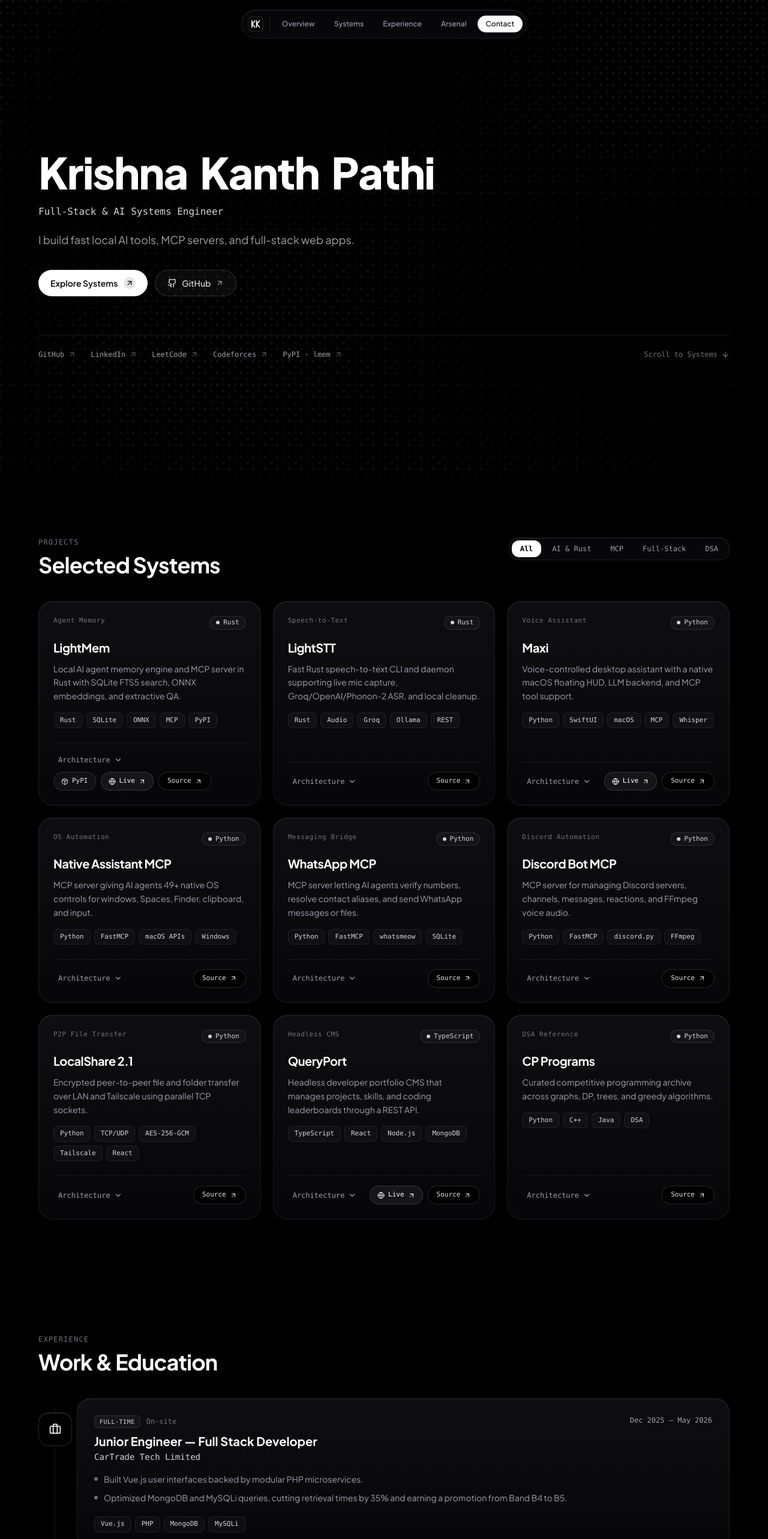
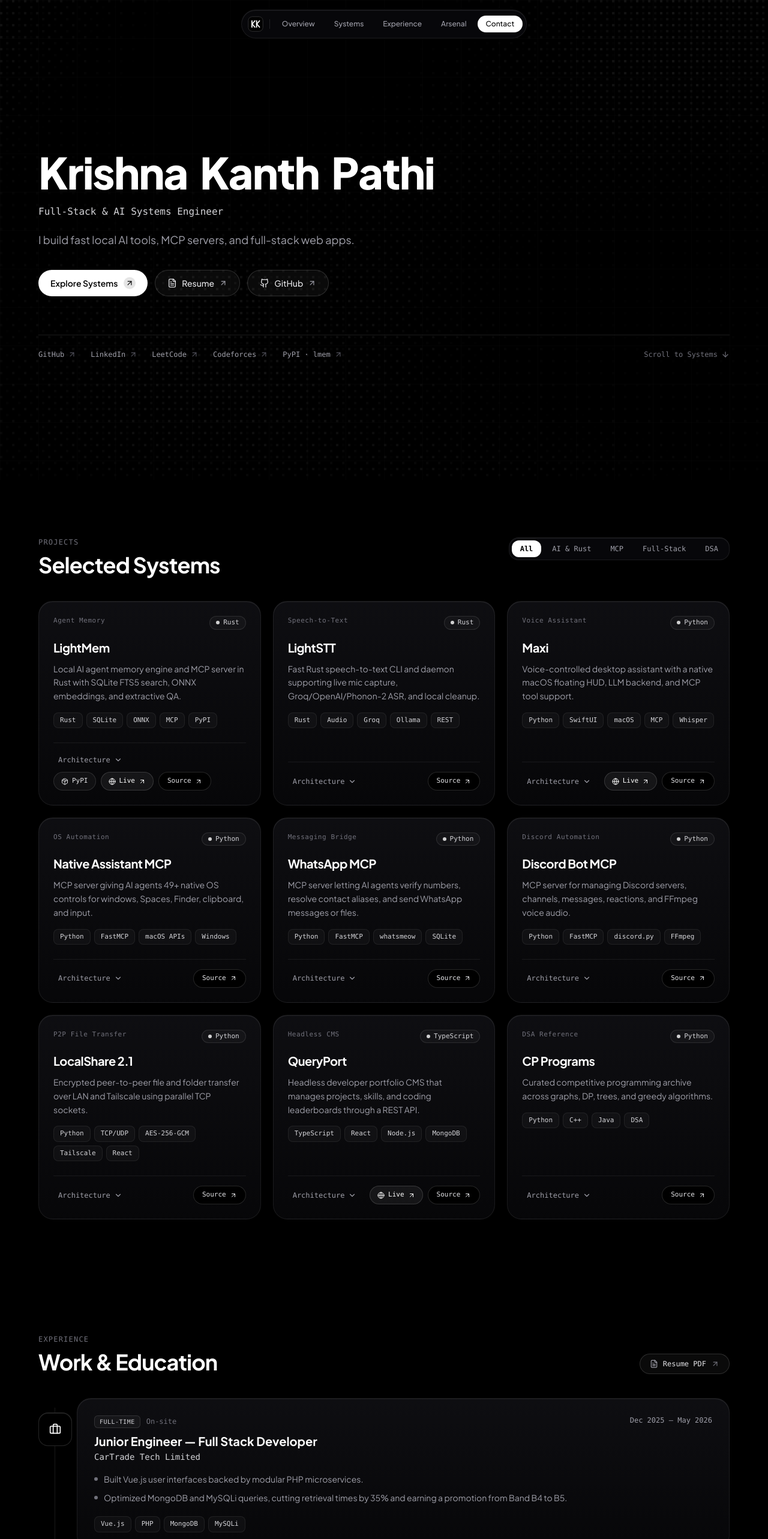
Before and after one commit to krishnakanthpathi/pathikrishnakanth, a React (Vite) app: page / in a window 1280 px wide. Shown: the top 2566 px of the page at 60% size. Built offline with nearby package versions, Linux system fonts and the light colour scheme.

Commit message:
feat: add resume PDF and Hero, Experience, and Footer links

```diff
--- a/src/components/ExperienceSection.tsx
+++ b/src/components/ExperienceSection.tsx
@@ -1,17 +1,32 @@
 import { motion } from 'framer-motion';
-import { Briefcase, GraduationCap, Terminal } from 'lucide-react';
-import { EXPERIENCE } from '../data/portfolioData';
+import { ArrowUpRight, Briefcase, FileText, GraduationCap, Terminal } from 'lucide-react';
+import { EXPERIENCE, PROFILE } from '../data/portfolioData';
 
 export function ExperienceSection() {
   return (
     <section id="experience" className="relative py-24 px-4 sm:px-6 lg:px-8">
       <div className="mx-auto w-full max-w-6xl">
-        <div className="font-mono text-xs uppercase tracking-widest text-zinc-500">
-          Experience
+        <div className="flex flex-col gap-4 sm:flex-row sm:items-end sm:justify-between">
+          <div>
+            <div className="font-mono text-xs uppercase tracking-widest text-zinc-500">
+              Experience
+            </div>
+            <h2 className="mt-2.5 text-3xl font-bold tracking-tight text-white sm:text-4xl">
+              Work & Education
+            </h2>
+          </div>
+
+          <a
+            href={PROFILE.resume}
+            target="_blank"
+            rel="noreferrer"
+            className="tactile-btn group inline-flex items-center gap-2 self-start rounded-full border border-white/15 bg-white/[0.04] px-4 py-2 font-mono text-xs text-zinc-200 hover:border-white/30 hover:bg-white/[0.08] hover:text-white transition-colors sm:self-auto"
+          >
+            <FileText className="h-3.5 w-3.5 text-zinc-400 group-hover:text-white transition-colors" />
+            <span>Resume PDF</span>
+            <ArrowUpRight className="h-3.5 w-3.5 text-zinc-500 transition-transform duration-200 group-hover:translate-x-0.5 group-hover:-translate-y-0.5 group-hover:text-white" />
+          </a>
         </div>
-        <h2 className="mt-2.5 text-3xl font-bold tracking-tight text-white sm:text-4xl">
-          Work & Education
-        </h2>
 
         <div className="relative mt-10 space-y-5 before:absolute before:left-[23px] before:top-4 before:bottom-4 before:w-px before:bg-white/10 sm:before:left-[27px]">
           {EXPERIENCE.map((item, idx) => {
--- a/src/components/Footer.tsx
+++ b/src/components/Footer.tsx
@@ -5,6 +5,7 @@ import { PROFILE } from '../data/portfolioData';
 import { MagneticButton } from './MagneticButton';
 
 const SOCIAL_LINKS = [
+  { label: 'Resume', href: PROFILE.resume },
   { label: 'GitHub', href: PROFILE.github },
   { label: 'LinkedIn', href: PROFILE.linkedin },
   { label: 'LeetCode', href: PROFILE.leetcode },
--- a/src/components/Hero.tsx
+++ b/src/components/Hero.tsx
@@ -1,5 +1,5 @@
 import { motion } from 'framer-motion';
-import { ArrowDown, ArrowUpRight, Github } from 'lucide-react';
+import { ArrowDown, ArrowUpRight, FileText, Github } from 'lucide-react';
 import { PROFILE } from '../data/portfolioData';
 import { GravityLetters } from './GravityLetters';
 import { MagneticButton } from './MagneticButton';
@@ -66,6 +66,17 @@ export function Hero({ onExploreSystems }: HeroProps) {
           </MagneticButton>
 
           <MagneticButton
+            href={PROFILE.resume}
+            target="_blank"
+            rel="noreferrer"
+            className="group inline-flex h-11 items-center gap-2 rounded-full border border-white/15 bg-white/[0.04] px-5 text-sm font-medium text-zinc-200 hover:border-white/30 hover:bg-white/[0.08] hover:text-white transition-colors"
+          >
+            <FileText className="h-4 w-4" />
+            <span>Resume</span>
+            <ArrowUpRight className="h-3.5 w-3.5 text-zinc-400 transition-transform duration-200 group-hover:translate-x-0.5 group-hover:-translate-y-0.5 group-hover:text-white" />
+          </MagneticButton>
+
+          <MagneticButton
             href={PROFILE.github}
             target="_blank"
             rel="noreferrer"
--- a/src/data/portfolioData.ts
+++ b/src/data/portfolioData.ts
@@ -60,6 +60,7 @@ export const PROFILE = {
   leetcode: 'https://leetcode.com/u/krishnakanthpathi/',
   codeforces: 'https://codeforces.com/profile/krishnakanthpathi',
   pypiLmem: 'https://pypi.org/project/lmem/',
+  resume: '/resume.pdf',
 };
 
 export const PROJECTS: ProjectItem[] = [
```
Also changed, not shown: 1 other file (tests, documents, lock files or other folders).
